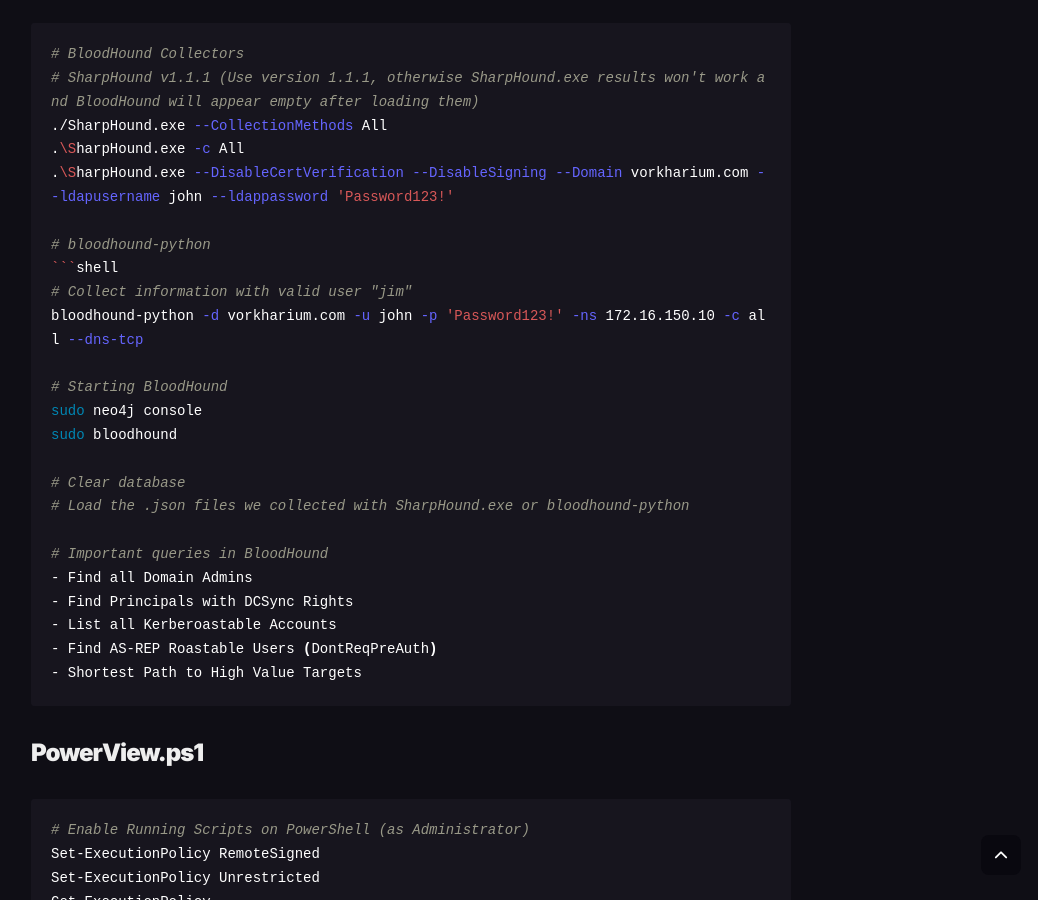
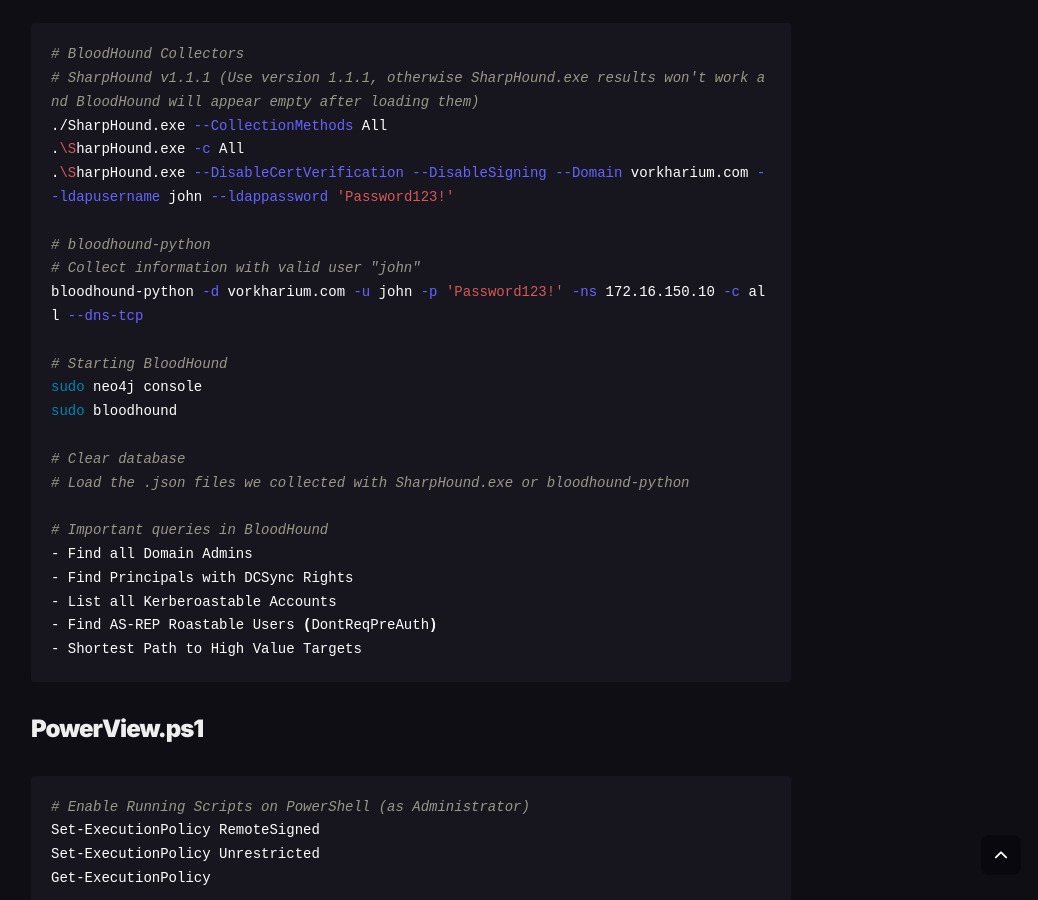
Before and after one commit to Vorkharium/vorkharium.github.io, a Jekyll site: the page built from _posts/2024-11-01-Attacking-Active-Directory-Cheatsheet.md, in a window 1280 px wide and 900 px high, scrolled down 9172 px. Shown: the whole window, without its empty margins (229-1267 px from the left). Built offline with Jekyll 4.4.1, drawn with Linux system fonts in a browser that asks for light colours; comment, search, counter and statistics services are not loaded.

Commit message:
Update 2024-11-01-Attacking-Active-Directory-Cheatsheet.md

````diff
--- a/_posts/2024-11-01-Attacking-Active-Directory-Cheatsheet.md
+++ b/_posts/2024-11-01-Attacking-Active-Directory-Cheatsheet.md
@@ -315,8 +315,7 @@
 .\SharpHound.exe --DisableCertVerification --DisableSigning --Domain vorkharium.com --ldapusername john --ldappassword 'Password123!'
 
 # bloodhound-python
-```shell
-# Collect information with valid user "jim"
+# Collect information with valid user "john"
 bloodhound-python -d vorkharium.com -u john -p 'Password123!' -ns 172.16.150.10 -c all --dns-tcp
 
 # Starting BloodHound
````
